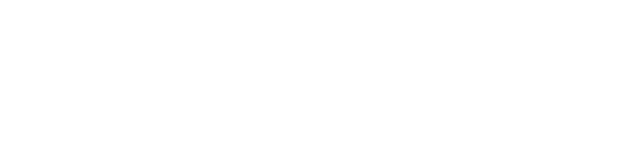
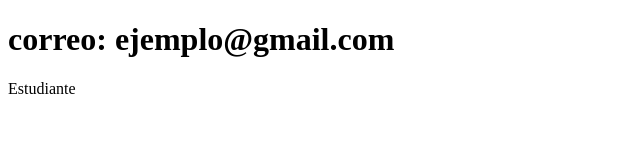
Before and after one commit to Ivan-Luviano/sistema-de-registro, a plain HTML site: page index.html in a window 1280 px wide. Shown: the whole page, without its empty margins (0-640 px from the left). Drawn offline with Linux system fonts and the light colour scheme.

Commit message:
Actualiza el contacto

```diff
--- a/index.html
+++ b/index.html
@@ -6,6 +6,7 @@
     <title>Sistema de registro de Juegos</title>
 </head>
 <body>
-
+    <h1>correo: ejemplo@gmail.com</h1>
+     <p>Estudiante</p>
 </body>
 </html>
```
